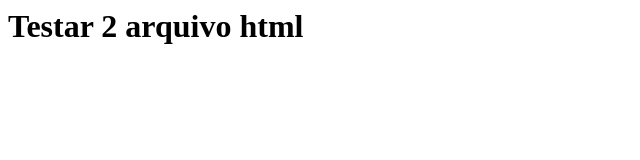
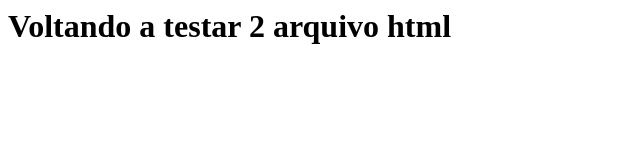
Before and after one commit to marcos123MMA/treinaweb-treinaweb-git-fundanentos, a plain HTML site: page index.html in a window 1280 px wide. Shown: the whole page, without its empty margins (0-640 px from the left). Drawn offline with Linux system fonts and the light colour scheme.

Commit message:
voltando para confirmar

```diff
--- a/index.html
+++ b/index.html
@@ -1 +1 @@
-<h1>Testar 2 arquivo html</h1>
+<h1>Voltando a testar 2 arquivo html</h1>
```
